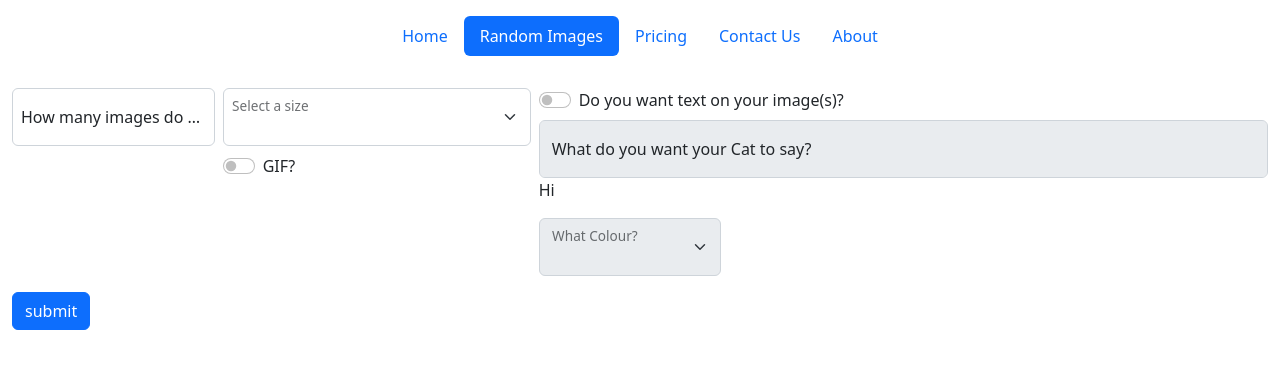
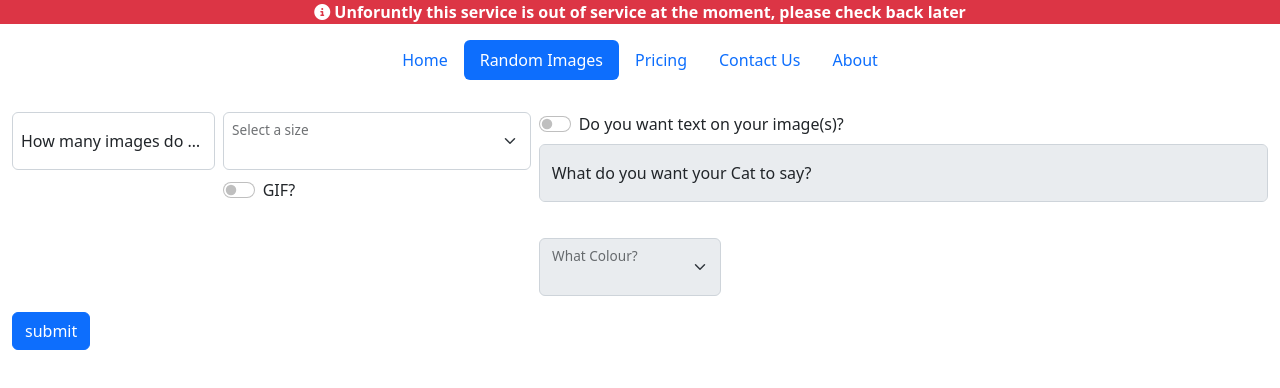
Before and after one commit to AceLeader2023/Assessment-2-MOAR, a website: page random-images.html in a window 1280 px wide. Drawn offline with nearby package versions, Linux system fonts and the light colour scheme.

Commit message:
Updated Styles/ error messages

```diff
--- a/css/main.css
+++ b/css/main.css
@@ -19,8 +19,14 @@
 } */
 
 /*NOTE - For the error message that are within the form*/
-.error {
+.error-text {
 	color: red;
 	font-size: 10pt;
 	visibility: hidden;
 }
+
+#error-message-fetching {
+	color: white;
+	font-weight: bold;
+	/* display: none; */
+}
--- a/javascript/formValidation.js
+++ b/javascript/formValidation.js
@@ -19,9 +19,9 @@ const formValidation = {
 			console.log("YEAH")
 			if (sayLength.value.length == 0) {
 				console.log("ERROR - none")
+				sayError.style.visibility = "visible"
+			} else if (sayLength.value.length != 0) {
 				sayError.style.visibility = "hidden"
-			} else if (sayLength.value.length != 0) {
-				sayError.style.visibility = "visible"
 			}
 		}
 	},
--- a/random-images.html
+++ b/random-images.html
@@ -2,6 +2,7 @@
 <html lang="en">
 	<head>
 		<link rel="stylesheet" href="/css/main.css" />
+		<link rel="stylesheet" href="https://cdnjs.cloudflare.com/ajax/libs/font-awesome/6.2.0/css/all.min.css" />
 		<meta charset="UTF-8" />
 		<meta http-equiv="X-UA-Compatible" content="IE=edge" />
 		<meta name="viewport" content="width=device-width, initial-scale=1.0" />
@@ -14,8 +15,12 @@
 		/>
 	</head>
 	<body>
-		<div class="container">
-			<header class="d-flex justify-content-center py-3">
+		<!--NOTE - Error message FETCHING  -->
+		<div class="error-container text-center mt-0 mb-0 bg-danger" id="error-message-fetching">
+			<p class="mb-0"><i class="fa-solid fa-circle-info"></i> Unforuntly this service is out of service at the moment, please check back later</p>
+		</div>
+		<div class="container mt-0">
+			<header class="d-flex justify-content-center py-3 mt-0">
 				<ul class="nav nav-pills">
 					<li class="nav-item">
 						<a href="index.html" class="nav-link" aria-current="page">Home</a>
@@ -36,7 +41,11 @@
 			<div class="col-md-2 form-floating">
 				<input id="no.Images floatingInputValue" type="text" class="form-control" placeholder="Leave a number here" />
 				<label for="no.Images">How many images do you want?</label>
-				<div><p id="noImageError" class="error">Must be above 0</p></div>
+
+				<!--NOTE - Error message -->
+				<div class="error-container">
+					<p id="noImageError" class="error-text"><i class="fa-solid fa-circle-info"></i> Must be above 0</p>
+				</div>
 			</div>
 
 			<!-- ? Size -->
@@ -64,8 +73,12 @@
 					<div class="form-floating">
 						<input id="sayTextValue" class="form-control" type="text" placeholder="Hi" disabled />
 						<label for="sayTextValue">What do you want your Cat to say?</label>
+
+						<!--NOTE - error message -->
 						<div class="error-container">
-							<p class="error-text" id="sayError">Hi</p>
+							<p class="error-text" id="sayError">
+								<i class="fa-solid fa-circle-info"></i> The length of the text above needs to be longer then 0 characters please.
+							</p>
 						</div>
 					</div>
 					<div class="col-md-3">
```
